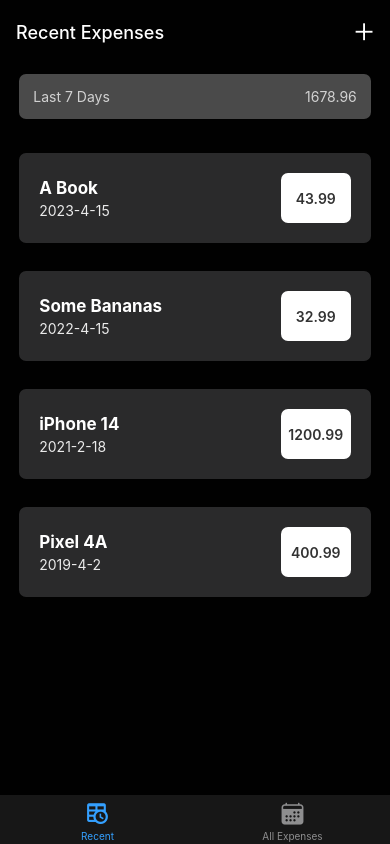
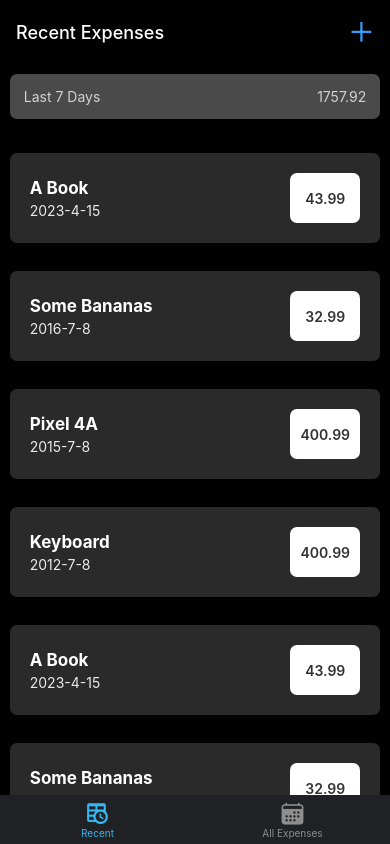
Before and after one commit to mAbdeen9/Expenses, a React Native app: screen /ExpensesOverview in a window 390 px wide. Built offline with nearby package versions, Linux system fonts and the light colour scheme.

Commit message:
adding edit screen

```diff
--- a/App.js
+++ b/App.js
@@ -2,6 +2,7 @@ import { StatusBar } from "expo-status-bar";
 import { NavigationContainer } from "@react-navigation/native";
 import { createNativeStackNavigator } from "@react-navigation/native-stack";
 import BottomTab from "./navigation/BottomTab";
+import ManageExpense from "./screens/ManageExpense";
 
 const Stack = createNativeStackNavigator();
 
@@ -14,7 +15,19 @@ export default function App() {
           <Stack.Screen
             name="ExpensesOverview"
             component={BottomTab}
-            options={{ headerShown: false }}
+            options={{ headerShown: false, borderTopWidth: 0 }}
+          />
+          <Stack.Screen
+            name="ManageExpense"
+            component={ManageExpense}
+            options={{
+              title: "Manage",
+              headerTintColor: "white",
+              presentation: "modal",
+              headerStyle: {
+                backgroundColor: "black",
+              },
+            }}
           />
         </Stack.Navigator>
       </NavigationContainer>
--- a/components/Card.js
+++ b/components/Card.js
@@ -1,12 +1,13 @@
+import { useNavigation } from "@react-navigation/native";
 import { View, Text, StyleSheet, Pressable } from "react-native";
 
 const Card = ({ name, date, price, id }) => {
+  const navigation = useNavigation();
   const pressCardHandler = () => {
-    console.log(id);
+    navigation.navigate("ManageExpense", { id });
   };
 
   return (
-    <View style={style.box}>
     <Pressable
       style={({ pressed }) =>
         pressed ? [style.btn, style.pressed] : style.btn
@@ -21,24 +22,12 @@ const Card = ({ name, date, price, id }) => {
         <Text style={style.priceText}>{price}</Text>
       </View>
     </Pressable>
-    </View>
   );
 };
 
 export default Card;
 
 const style = StyleSheet.create({
-  box: {
-    backgroundColor: "#2A2A2B",
-    width: "95%",
-    marginBottom: 14,
-    marginTop: 14,
-    borderRadius: 7,
-    padding: 20,
-    flexDirection: "row",
-    justifyContent: "space-between",
-    alignItems: "center",
-  },
   text: {
     color: "white",
     marginBottom: 4,
@@ -51,7 +40,7 @@ const style = StyleSheet.create({
   },
   price: {
     backgroundColor: "white",
-    width: 70,
+    minWidth: 70,
     height: 50,
     textAlign: "center",
     justifyContent: "center",
@@ -65,14 +54,17 @@ const style = StyleSheet.create({
     opacity: 0.8,
   },
   btn: {
-    flex: 1,
-    width: "100%",
-    height: "100%",
+    backgroundColor: "#2A2A2B",
+    width: "95%",
+    marginBottom: 14,
+    marginTop: 14,
+    borderRadius: 7,
+    padding: 20,
     flexDirection: "row",
     justifyContent: "space-between",
     alignItems: "center",
   },
   pressed: {
-    opacity: 0.2,
+    opacity: 0.5,
   },
 });
--- a/components/HeaderBox.js
+++ b/components/HeaderBox.js
@@ -11,7 +11,7 @@ const HeaderBox = ({ leftText, rightText }) => {
         total += +i.price;
       }
     }
-    setTotal(total);
+    setTotal(total.toFixed(2));
   }, [rightText]);
 
   return (
--- /dev/null
+++ b/components/UI/IconButton.js
@@ -0,0 +1,35 @@
+import Ionicons from "@expo/vector-icons/Ionicons";
+import { Pressable, StyleSheet, View } from "react-native";
+//
+
+export const IconButton = ({ color, fontSize, onPress, name }) => {
+  return (
+    <Pressable
+      style={({ pressed }) => pressed && style.pressed}
+      onPress={onPress}
+    >
+      <View style={style.container}>
+        <Ionicons
+          name={name}
+          style={{
+            marginHorizontal: 10,
+            color: color,
+            fontSize: fontSize,
+            fontWeight: "bold",
+          }}
+        />
+      </View>
+    </Pressable>
+  );
+};
+
+const style = StyleSheet.create({
+  container: {
+    flex: 1,
+    justifyContent: "center",
+    alignItems: "center",
+  },
+  pressed: {
+    opacity: 0.6,
+  },
+});
--- a/navigation/BottomTab.js
+++ b/navigation/BottomTab.js
@@ -3,10 +3,15 @@ import { MaterialCommunityIcons } from "@expo/vector-icons";
 import RecentScreen from "../screens/RecentScreen";
 import AllExpensesScreen from "../screens/AllExpensesScreen";
 import Ionicons from "@expo/vector-icons/Ionicons";
+import { IconButton } from "../components/UI/IconButton";
+import { useNavigation } from "@react-navigation/native";
 
 const Tab = createBottomTabNavigator();
 
 const MyTab = () => {
+  const navigation = useNavigation();
+  const ExpensesPressHandler = () => navigation.navigate("ManageExpense");
+
   return (
     <Tab.Navigator
       sceneContainerStyle={{ backgroundColor: "#010101" }}
@@ -17,15 +22,17 @@ const MyTab = () => {
         headerTintColor: "white",
         headerShadowVisible: false,
         tabBarStyle: {
-          backgroundColor: "#171717",
+          backgroundColor: "#202125",
           borderTopWidth: 0,
-          padding: 2,
+          padding: 5,
         },
-        tabBarActiveTintColor: "#34A0FF",
-        headerRight: () => (
-          <Ionicons
+        tabBarActiveTintColor: "#34B7F1",
+        headerRight: ({ tintColor }) => (
+          <IconButton
+            color={"#34A0FF"}
+            fontSize={35}
             name="add"
-            style={{ marginHorizontal: 10, color: "white", fontSize: 30 }}
+            onPress={ExpensesPressHandler}
           />
         ),
       }}
--- a/screens/AllExpensesScreen.js
+++ b/screens/AllExpensesScreen.js
@@ -2,6 +2,7 @@ import { View, StyleSheet, FlatList } from "react-native";
 import React, { useEffect, useState } from "react";
 import HeaderBox from "../components/HeaderBox";
 import Card from "../components/Card";
+import { getFormattedDate } from "../util/data";
 
 const AllExpensesScreen = () => {
   const [data, setData] = useState([]);
@@ -11,21 +12,22 @@ const AllExpensesScreen = () => {
       setData([
         {
           name: "A Book",
-          date: "2023-4-15",
+          date: getFormattedDate(new Date("2023-4-15")),
           price: "43.99",
           key: "A book",
         },
         {
           name: "Some Bananas",
-          date: "2022-4-15",
+          date: getFormattedDate(new Date("2016-7-8")),
           price: "32.99",
           key: "Some Bananas",
         },
+
         {
-          name: "iPhone 14",
-          date: "2021-2-18",
-          price: "1200.99",
-          key: "iPhone",
+          name: "Pixel 4A",
+          date: getFormattedDate(new Date("2015-7-8")),
+          price: "400.99",
+          key: "Pixel",
         },
       ]);
     };
@@ -43,7 +45,7 @@ const AllExpensesScreen = () => {
           <View style={{ alignItems: "center", justifyContent: "center" }}>
             <Card
               name={item.name}
-              date={item.date}
+              date={item.date.toString()}
               price={item.price}
               id={item.key}
             />
@@ -59,7 +61,7 @@ export default AllExpensesScreen;
 const style = StyleSheet.create({
   container: {
     flex: 1,
-    margin: 10,
+    marginTop: 10,
     alignItems: "center",
     gap: 20,
   },
--- /dev/null
+++ b/screens/ManageExpense.js
@@ -0,0 +1,20 @@
+import { useLayoutEffect } from "react";
+import { View, Text } from "react-native";
+
+const ManageExpense = ({ route, navigation }) => {
+  const expensesId = route.params?.id;
+
+  useLayoutEffect(() => {
+    navigation.setOptions({
+      title: expensesId ? "Edit Expense" : "Add Expense",
+    });
+  }, [expensesId, navigation]);
+
+  return (
+    <View>
+      <Text>ManageExpense</Text>
+    </View>
+  );
+};
+
+export default ManageExpense;
--- a/screens/RecentScreen.js
+++ b/screens/RecentScreen.js
@@ -2,6 +2,7 @@ import { View, StyleSheet, FlatList } from "react-native";
 import React, { useEffect, useLayoutEffect, useState } from "react";
 import HeaderBox from "../components/HeaderBox";
 import Card from "../components/Card";
+import { getFormattedDate } from "../util/data";
 
 const RecentScreen = () => {
   const [data, setData] = useState([]);
@@ -11,27 +12,51 @@ const RecentScreen = () => {
       setData([
         {
           name: "A Book",
-          date: "2023-4-15",
+          date: getFormattedDate(new Date("2023-4-15")),
           price: "43.99",
           key: "A book",
         },
         {
           name: "Some Bananas",
-          date: "2022-4-15",
+          date: getFormattedDate(new Date("2016-7-8")),
           price: "32.99",
           key: "Some Bananas",
         },
         {
-          name: "iPhone 14",
-          date: "2021-2-18",
-          price: "1200.99",
-          key: "iPhone",
+          name: "Pixel 4A",
+          date: getFormattedDate(new Date("2015-7-8")),
+          price: "400.99",
+          key: "Pixel",
+        },
+        {
+          name: "Keyboard",
+          date: getFormattedDate(new Date("2012-7-8")),
+          price: "400.99",
+          key: "Keybo51ard",
+        },
+        {
+          name: "A Book",
+          date: getFormattedDate(new Date("2023-4-15")),
+          price: "43.99",
+          key: "A boo4k",
+        },
+        {
+          name: "Some Bananas",
+          date: getFormattedDate(new Date("2016-7-8")),
+          price: "32.99",
+          key: "Some Ban3anas",
         },
         {
           name: "Pixel 4A",
-          date: "2019-4-2",
+          date: getFormattedDate(new Date("2015-7-8")),
           price: "400.99",
-          key: "Pixel",
+          key: "Pixel 23",
+        },
+        {
+          name: "Keyboard",
+          date: getFormattedDate(new Date("2012-7-8")),
+          price: "400.99",
+          key: "Keyboard1",
         },
       ]);
     };
@@ -50,7 +75,7 @@ const RecentScreen = () => {
             <Card
               id={item.key}
               name={item.name}
-              date={item.date}
+              date={item.date.toString()}
               price={item.price}
             />
           </View>
@@ -65,7 +90,7 @@ export default RecentScreen;
 const style = StyleSheet.create({
   container: {
     flex: 1,
-    margin: 10,
+    marginTop: 10,
     alignItems: "center",
     gap: 20,
   },
--- /dev/null
+++ b/util/data.js
@@ -0,0 +1,5 @@
+//
+
+export const getFormattedDate = (date) => {
+  return `${date.getFullYear()}-${date.getMonth() + 1}-${date.getDate()}`;
+};
```
Lines whose indentation alone changed are shown as unchanged.
